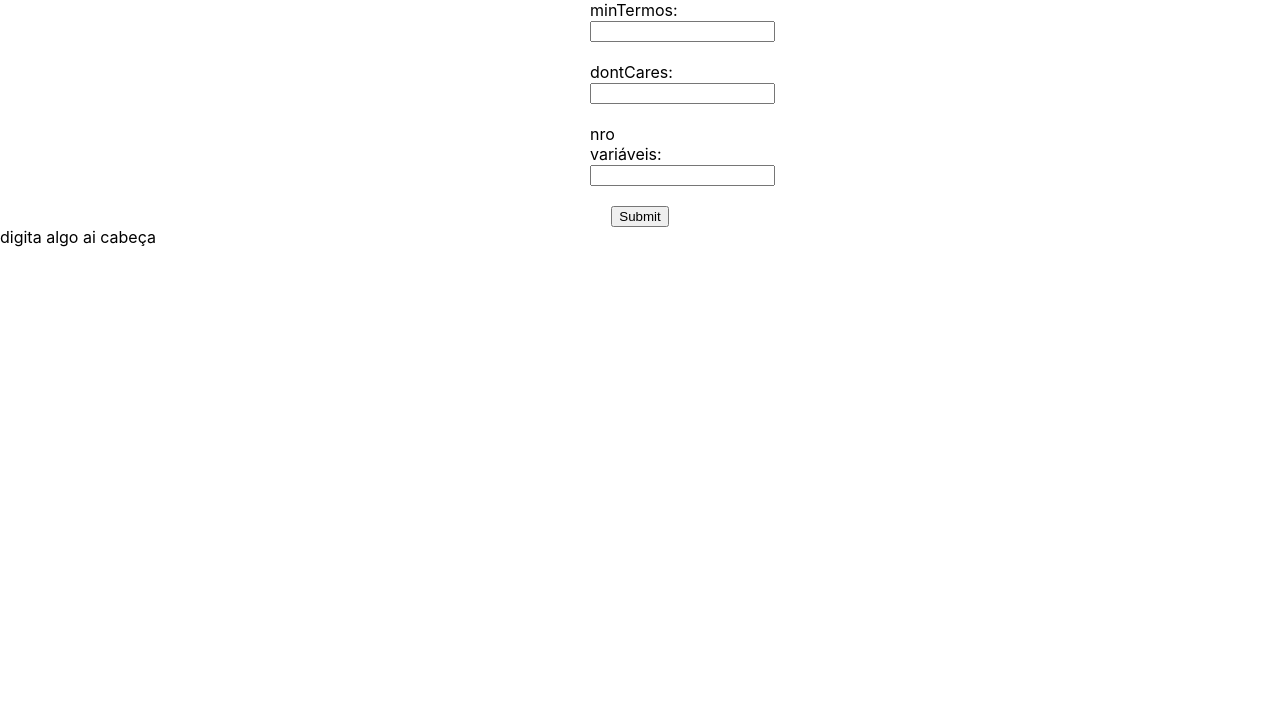
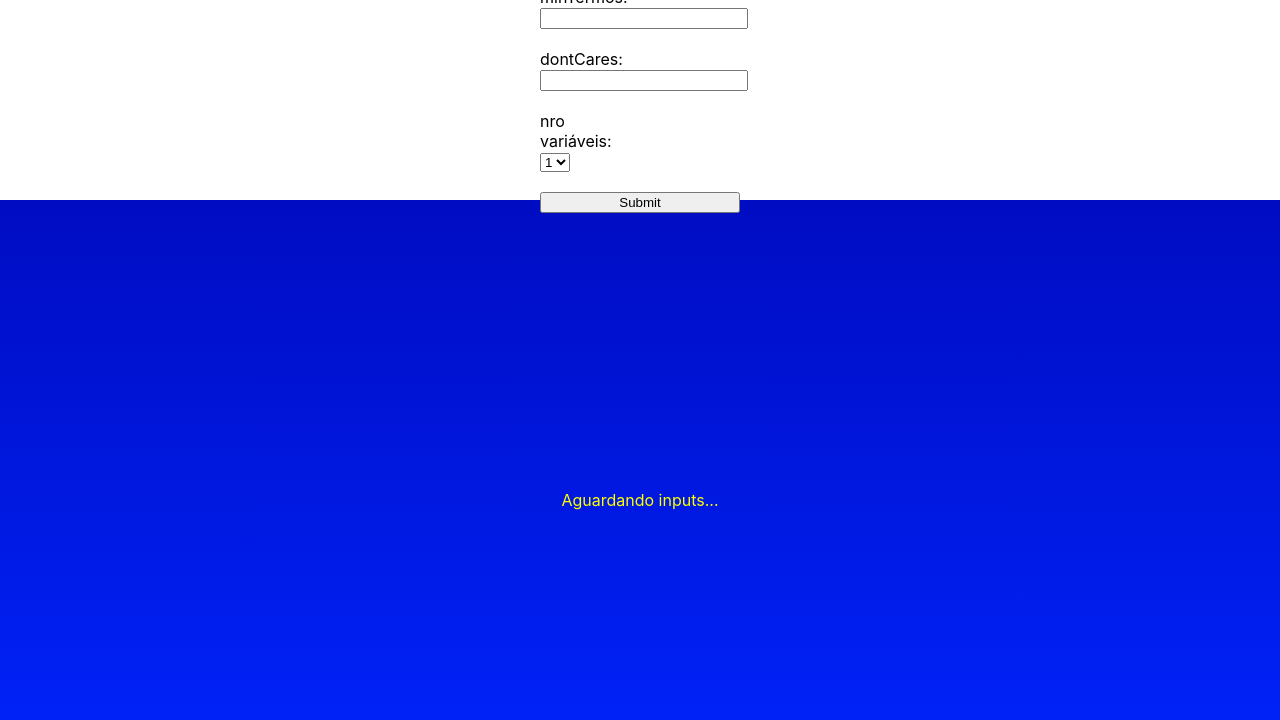
Before and after one commit to ArthurEly/quine-algorithm, a React (Create React App) app: page / in a window 1280 px wide. Shown: the top 720 px of the page. Built offline with nearby package versions, Linux system fonts and the light colour scheme.

Commit message:
ajustando estilos

```diff
--- a/src/App.css
+++ b/src/App.css
@@ -1,22 +1,44 @@
+:root{
+  --table-color: aqua;
+  --table-border-width: 3px;
+  --text-color: yellow;
+}
+
 .pageContainer{
-
   height: 100vh;
 }
 
+.inputsContainer{
+  height: 25%;
+  display: flex;
+  justify-content: center;
+  align-items: center;
+  width: 100vw;
+}
+
 .resultsContainer{
-
+  color: var(--text-color);
+  display: flex;
+  justify-content: center;
+  align-items: center;
+  flex-direction: column;
+  height: 75%;
+  background: linear-gradient(180deg, rgba(0,12,194,1) 0%, rgba(0,37,255,1) 100%);
 }
 
 .form{
   display: flex;
   justify-content: space-between;
-  align-items: center;
   flex-direction: column;
   gap: 20px;
 }
 
 .form label{
   width: 100px;
+}
+
+.form input{
+  width: 200px;
 }
 
 .horizontalContainer{
@@ -36,7 +58,9 @@
 }
 
 .spc{
-  justify-content: space-evenly;
+  justify-content: space-between;
+  padding-right: 100px;
+  box-sizing: border-box;
 }
 
 .left{
@@ -57,15 +81,17 @@
 }
 
 .tableCels{
-  border-left: 1px solid black;
-  border-top: 1px solid black;
+  border-left: var(--table-border-width) solid var(--table-color);
+  border-top: var(--table-border-width) solid var(--table-color);
   border-right: none;
   border-bottom: none;
+  font-size: 1.3rem;
+  font-weight: bold;
 }
 
 .table{
-  border-right: 1px solid black;
-  border-bottom: 1px solid black;
+  border-right: var(--table-border-width) solid var(--table-color);
+  border-bottom: var(--table-border-width) solid var(--table-color);
 }
 
 .title{
@@ -93,7 +119,7 @@
 .term.negate::before{
   content: '';
   height: 1px;
-  background-color: black;
+  background-color: var(--text-color);
   position: absolute;
   top: 1px;
   right: 0;
--- a/src/App.js
+++ b/src/App.js
@@ -6,18 +6,26 @@ import rotina, {getFunctions} from "./scripts/quine"
 
 function App() {
   const [results, setResults] = useState(null);
-  // var {minTerms, primes, table} = rotina("4 7 8 9","0 2 6 11 13 14",4);
 
-  // setResults({minTerms, primes, table})
   var resultsComponent = <Results data={results}/>;
-  const [minTerms, setMinTerms] = useState("");
+  const [minTerms, setMinTerms] = useState(null);
   const [dontCares, setDontCares] = useState("");
-  const [variablesQty, setVariablesQty] = useState("");
+  const [variablesQty, setVariablesQty] = useState('1');
+  const [message, setMessage] = useState("Aguardando inputs...")
+  console.log(variablesQty);
 
   const handleSubmit = (event) => {
     event.preventDefault();
-    setVariablesQty(parseInt(variablesQty));
-    setResults(rotina(minTerms,dontCares,variablesQty))
+    if (minTerms === null){
+      setMessage("Preencha os mintermos!!!")
+    }else{
+      setVariablesQty(parseInt(variablesQty));
+      try{
+        setResults(rotina(minTerms,dontCares,variablesQty))
+      }catch{
+        setMessage("Deu treta")
+      }
+    }
   }
 
   return (
@@ -39,16 +47,17 @@ function App() {
             />
           </label>
           <label>nro variáveis:
-            <input
-              type="text"
-              value={variablesQty}
-              onChange={(e) => setVariablesQty(e.target.value)}
-            />
+            <select value={variablesQty} onChange={(value) => setVariablesQty(value.target.value)}>
+              <option selected value="1">1</option>
+              <option value="2">2</option>
+              <option value="3">3</option>
+              <option value="4">4</option>
+            </select>
           </label>
           <input type="submit" />
         </form>
       </div>
-      {results !== null ? resultsComponent : <>digita algo ai cabeça</>}
+      {results !== null ? resultsComponent : <div className="resultsContainer withoutResults">{message}</div>}
     </div>
   )
 }
--- a/src/scripts/quine.js
+++ b/src/scripts/quine.js
@@ -22,10 +22,12 @@ export default function rotina(answer1, dontCares, variables){
             var loopTry = true;
             var allPrimes = [];
             var loopCounter = 0;
-            var grupoDoCaralho = [];
 
             while (loopTry){
                 var {newTry, newGroup} = minimizeGroups(loopCounter, loopGroups, variables);
+
+                console.log(newGroup);
+
                 newGroup = organizateGroups(newGroup);
                 newGroup.forEach((group)=>{
                     group.forEach((primes)=>{
@@ -205,20 +207,14 @@ function minimizeGroups(column, groups, variables){
                 var nobleMinTerm = column === 0;
                 for(var k=0; k<groups[i+1].length; k++){
                     var {index, diffBits} = compareBinary(groups[i][j].binary, groups[i+1][k].binary, variables);
-                    // console.log(numbers);
-                    // console.log(groups[i][j]);
-                    // console.log(groups[i+1][k]);
+
                     if (diffBits === 1 && (groups[i][j].column === groups[i+1][k].column)){
-                        //@TODO
-                        //~gambiarra~
                         if(!numbers.includes(groups[i][j].numbers)) numbers.push(groups[i][j].numbers);
                         if(!numbers.includes(groups[i+1][k].numbers)) numbers.push(groups[i+1][k].numbers);
-                        //~gambiarra~
 
                         nobleMinTerm = false;
                         newTry = true;
-                        //console.log(groups[i][j].numbers +" and "+groups[i+1][k].numbers +" are eligible");
-                        //console.log("and we should put a - on "+index+" index");
+
                         var aux = groups[i][j].binary.slice();
                         aux[index] = "-";
                         newGroup.push({column: column+1, numbers: [groups[i][j].numbers, groups[i+1][k].numbers], binary: aux});
--- a/src/scripts/utils.js
+++ b/src/scripts/utils.js
@@ -27,3 +27,11 @@ export function createComponent(array){
 
     return component;
 }
+
+//mover pra ultils
+export function stringArrayToIntArray(array, variables){
+    console.log(array)
+    const results = array.split(' ').filter(numero => (numero != '' && numero < Math.pow(2, variables)))
+    var numberArray = results.map(Number);
+    return numberArray.sort((a,b)=>a-b);
+}
```
